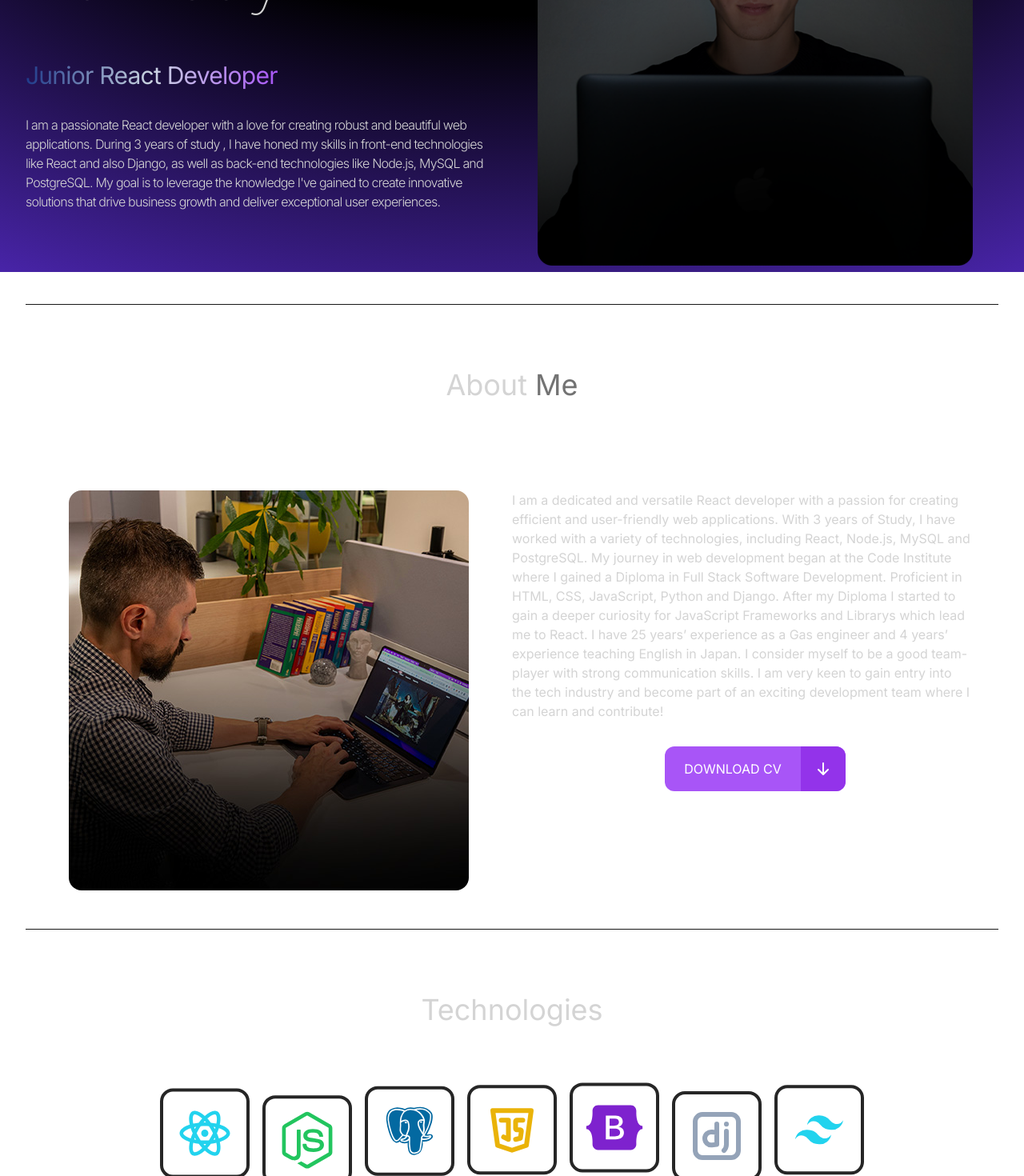
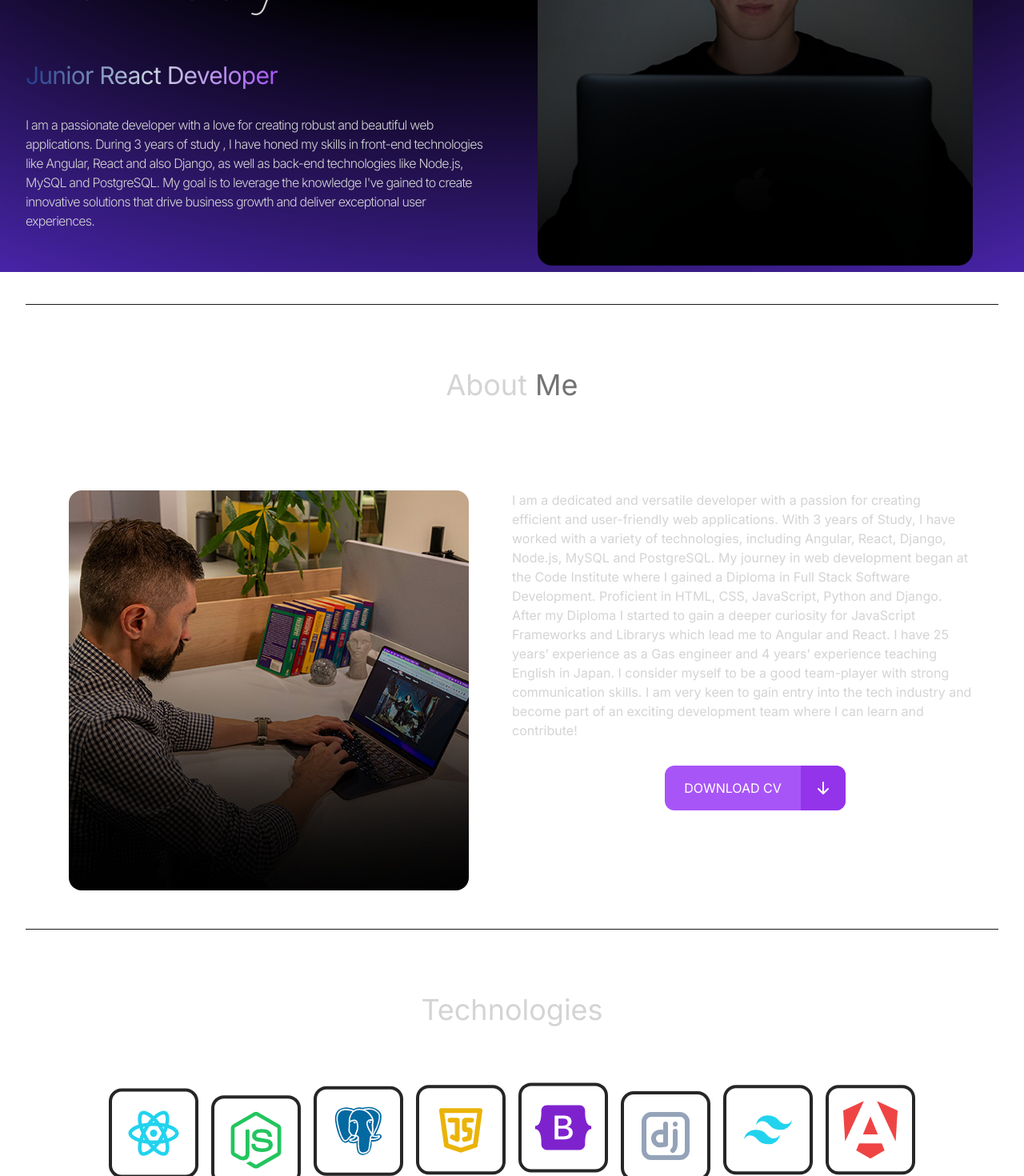
Before and after one commit to J-R77-stack/My-Portfolio, a React (Vite) app: page / in a window 1280 px wide. Shown: the part 460-1930 px from the top of the page at 80% size. Built offline with nearby package versions, Linux system fonts and the light colour scheme.

Commit message:
add angular icon

```diff
--- a/src/components/Technologies.jsx
+++ b/src/components/Technologies.jsx
@@ -5,6 +5,7 @@ import { TbBrandJavascript } from "react-icons/tb";
 import { FaBootstrap } from "react-icons/fa";
 import { TbBrandDjango } from "react-icons/tb";
 import { BiLogoTailwindCss } from "react-icons/bi";
+import { SiAngular } from "react-icons/si";
 import { motion } from "framer-motion";
 
 const iconVariants = (duration) => ({
@@ -84,6 +85,13 @@ function Technologies() {
           className="rounded-2xl border-4 border-neutral-800 p-4">
           <BiLogoTailwindCss className="text-7xl text-cyan-400" />
         </motion.div>
+        <motion.div
+          variants={iconVariants(2)}
+          initial="initial"
+          animate="animate"
+          className="rounded-2xl border-4 border-neutral-800 p-4">
+          <SiAngular className="text-7xl text-red-500" />
+        </motion.div>
       </motion.div>
     </div>
   );
--- a/src/constants/index.js
+++ b/src/constants/index.js
@@ -7,9 +7,9 @@ import project6 from "../assets/projects/project-6.png";
 import project7 from "../assets/projects/project-7.png";
 import project8 from "../assets/projects/project-8.png";
 
-export const HERO_CONTENT = `I am a passionate React developer with a love for creating robust and beautiful web applications. During 3 years of study , I have honed my skills in front-end technologies like React and also Django, as well as back-end technologies like Node.js, MySQL and PostgreSQL. My goal is to leverage the knowledge I've gained to create innovative solutions that drive business growth and deliver exceptional user experiences.`;
+export const HERO_CONTENT = `I am a passionate developer with a love for creating robust and beautiful web applications. During 3 years of study , I have honed my skills in front-end technologies like Angular, React and also Django, as well as back-end technologies like Node.js, MySQL and PostgreSQL. My goal is to leverage the knowledge I've gained to create innovative solutions that drive business growth and deliver exceptional user experiences.`;
 
-export const ABOUT_TEXT = `I am a dedicated and versatile React developer with a passion for creating efficient and user-friendly web applications. With 3 years of Study, I have worked with a variety of technologies, including React, Node.js, MySQL and PostgreSQL. My journey in web development began at the Code Institute where I gained a Diploma in Full Stack Software Development. Proficient in HTML, CSS, JavaScript, Python and  Django. After my Diploma I started to gain a deeper curiosity for JavaScript Frameworks and Librarys which lead me to React. I have 25 years’ experience as a Gas engineer and 4 years’ experience teaching English in Japan. I consider myself to be a good team-player with strong communication skills.  I am very keen to gain entry into the tech industry and become part of an exciting development team where I can learn and contribute!`;
+export const ABOUT_TEXT = `I am a dedicated and versatile developer with a passion for creating efficient and user-friendly web applications. With 3 years of Study, I have worked with a variety of technologies, including Angular, React, Django, Node.js, MySQL and PostgreSQL. My journey in web development began at the Code Institute where I gained a Diploma in Full Stack Software Development. Proficient in HTML, CSS, JavaScript, Python and  Django. After my Diploma I started to gain a deeper curiosity for JavaScript Frameworks and Librarys which lead me to Angular and React. I have 25 years’ experience as a Gas engineer and 4 years’ experience teaching English in Japan. I consider myself to be a good team-player with strong communication skills.  I am very keen to gain entry into the tech industry and become part of an exciting development team where I can learn and contribute!`;
 
 // export const EXPERIENCES = [
 //   {
```
